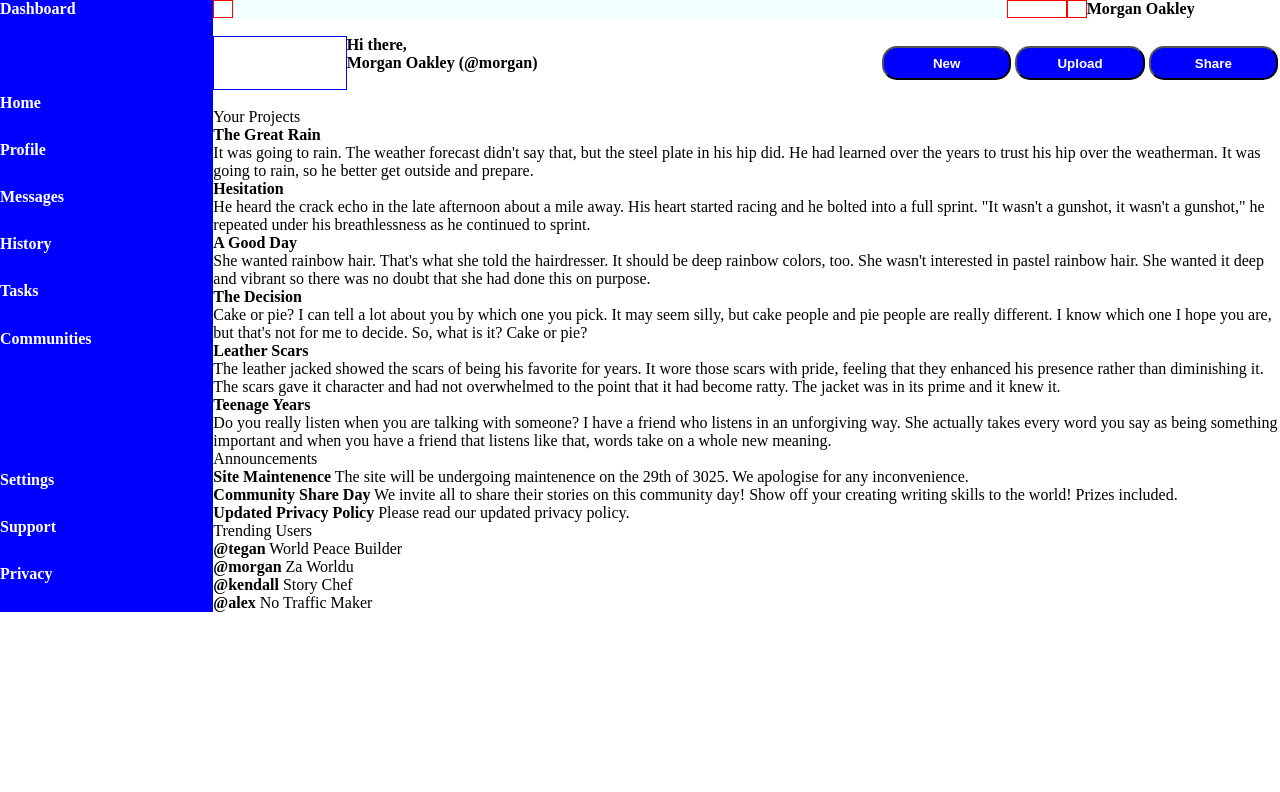
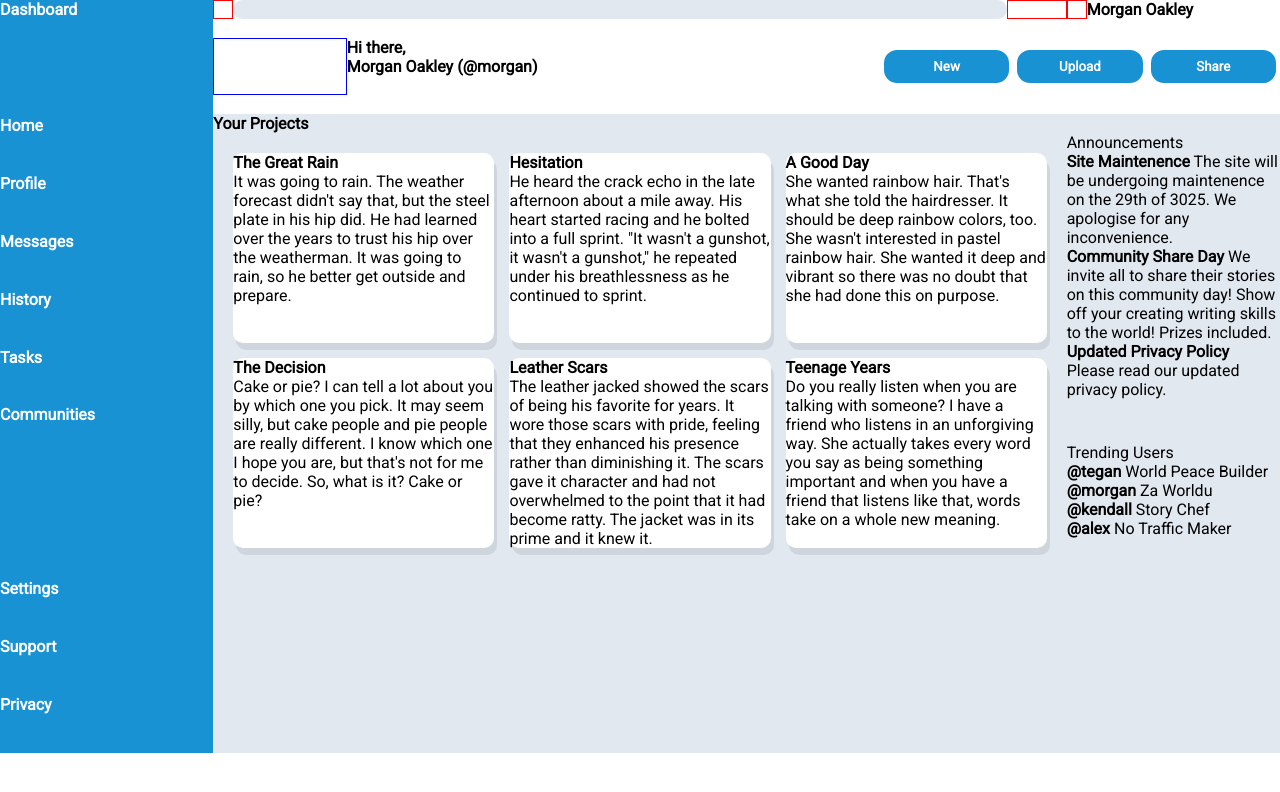
Before and after one commit to Waldorfio/admin-dashboard, a plain HTML site: page index.html in a window 1280 px wide. Drawn offline with Linux system fonts and the light colour scheme.

Commit message:
Simplify card header placement

```diff
--- a/style.css
+++ b/style.css
@@ -1,3 +1,8 @@
+@import url('https://fonts.googleapis.com/css2?family=Roboto&display=swap');
+* {
+    font-family: 'Roboto', sans-serif;
+}
+
 body,html {         /* Fixes issue of scrollbar appearing */
     margin: 0;
     padding: 0;
@@ -14,7 +19,7 @@ body,html {         /* Fixes issue of scrollbar appearing */
         display: grid;
         grid-template-rows: 2fr repeat(6, 1fr) 2fr repeat(3, 1fr);
 
-        background-color:blue;
+        background-color: rgb(25,146,212);
         color: white;
         font-weight: bold;
     }
@@ -27,7 +32,7 @@ body,html {         /* Fixes issue of scrollbar appearing */
             border: 1px solid red;
         }
         .search-bar {
-            background-color:azure;
+            background-color: rgb(226,232,240);
             border-radius: 10px;
         }
     .banner2 {
@@ -45,38 +50,49 @@ body,html {         /* Fixes issue of scrollbar appearing */
             font-weight: bold;
         }
         button {
+            /* Removing default button effects */
+            border-color: #fff;
+            border-style: solid;
+            /* Adding new effects */
+            background-color: rgb(25,146,212);
+            color: white;
             border-radius: 15px;
-            background-color: blue;
-            color: white;
             font-weight: bold;
 
             margin: 10px 2px 10px 2px;
         }
 
-    .dashboard-and-sidebar {
+    .dashboard-siderbar-container {
         display: grid;
         grid-template-columns: 4fr 1fr;
     }
-        .dashboard-container {
+        .your-stories {
+            grid-column: 1/4;
+            font-weight: bold;
+            background-color: rgb(226,232,240);
+        }
+            .dashboard {
                 display: grid;
                 grid-template-columns: repeat(3, 1fr);
                 grid-template-rows: repeat(3, 1fr);
                 gap: 15px;
 
-            background-color:azure;
+                padding: 20px 20px 0 20px;
+                background-color:rgb(226,232,240);
             }
-            .dashboard-card {
+                .cards {
                 background-color: white;
-            border: 1px solid black;
+                box-shadow: 3px 7px rgb(207,213,220);
+                /* border: 1px solid black; */
                 border-radius: 10px;
                 }
 
 
-        .sidebar-right {
+            .sidebar {
                 display: grid;
                 grid-template-rows: repeat(2, 1fr);
 
-            background-color: azure;
+                background-color: rgb(226,232,240);
             }
                 /* .announcements, .trending {
                     display: grid;
```
Lines whose indentation alone changed are shown as unchanged.
